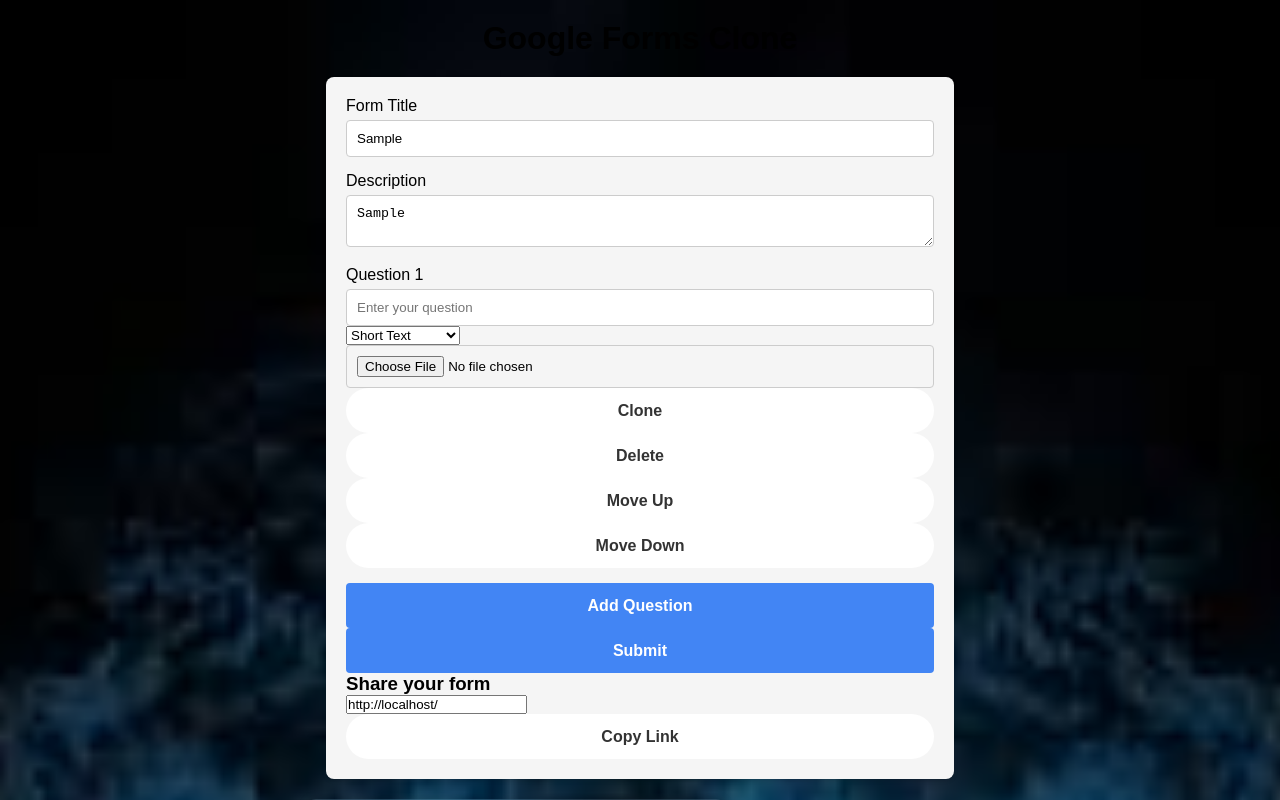
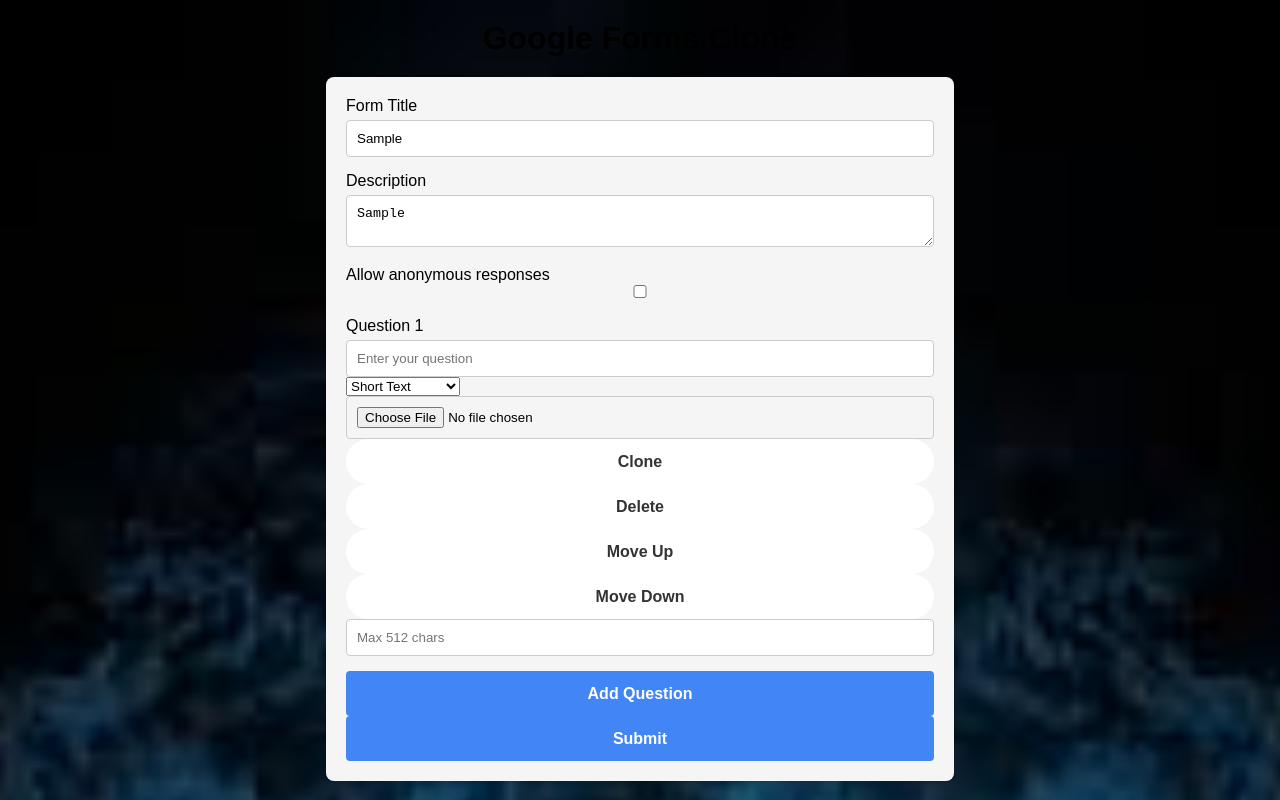
Before and after one commit to Marta-I601/Baze_2, a React (Create React App) app: page / in a window 1280 px wide. Both pictures are taken after typing "Sample", "Sample" into the empty fields and a click on the button "Add Question". Shown: the top 800 px of the page. Built offline with nearby package versions, Linux system fonts and the light colour scheme.

Commit message:
Update GoogleFormsPage.jsx
Mislim da sad nista ne fali sto se tice formi mozda je jos malo zakomlikujem sa css da izgleda lepse

```diff
--- a/src/components/GoogleFormsPage/GoogleFormsPage.jsx
+++ b/src/components/GoogleFormsPage/GoogleFormsPage.jsx
@@ -6,6 +6,8 @@
     const [questions, setQuestions] = useState([]);
     const [formTitle, setFormTitle] = useState("");
     const [formDescription, setFormDescription] = useState("");
+    const [allowAnonymous, setAllowAnonymous] = useState(false);
+    const [responses, setResponses] = useState({});
 
     const addQuestion = () => {
         setQuestions([...questions, {
@@ -17,7 +19,8 @@
             min: null,
             max: null,
             step: null,
-            image: null
+            image: null,
+            maxSelections: null
         }]);
     };
 
@@ -47,9 +50,13 @@
         }
     };
 
+    const handleResponseChange = (id, value) => {
+        setResponses({ ...responses, [id]: value });
+    };
+
     const handleSubmit = (e) => {
         e.preventDefault();
-        console.log({ formTitle, formDescription, questions });
+        console.log({ formTitle, formDescription, allowAnonymous, questions, responses });
     };
 
     return (
@@ -78,6 +85,16 @@
                             onChange={(e) => setFormDescription(e.target.value)}
                         ></textarea>
                     </div>
+                    <div className="form-group">
+                        <label>
+                            Allow anonymous responses
+                            <input
+                                type="checkbox"
+                                checked={allowAnonymous}
+                                onChange={(e) => setAllowAnonymous(e.target.checked)}
+                            />
+                        </label>
+                    </div>
                     {questions.map((q, index) => (
                         <div className="form-group" key={q.id}>
                             <label>Question {q.id}</label>
@@ -99,6 +116,36 @@
                                 <option value="date">Date</option>
                                 <option value="time">Time</option>
                             </select>
+                            {q.type === "multipleChoice" && (
+                                <input
+                                    type="number"
+                                    placeholder="Max selections"
+                                    value={q.maxSelections || ""}
+                                    onChange={(e) => updateQuestion(q.id, "maxSelections", parseInt(e.target.value))}
+                                />
+                            )}
+                            {q.type === "number" && (
+                                <>
+                                    <input
+                                        type="number"
+                                        placeholder="Min"
+                                        value={q.min || ""}
+                                        onChange={(e) => updateQuestion(q.id, "min", parseInt(e.target.value))}
+                                    />
+                                    <input
+                                        type="number"
+                                        placeholder="Max"
+                                        value={q.max || ""}
+                                        onChange={(e) => updateQuestion(q.id, "max", parseInt(e.target.value))}
+                                    />
+                                    <input
+                                        type="number"
+                                        placeholder="Step"
+                                        value={q.step || ""}
+                                        onChange={(e) => updateQuestion(q.id, "step", parseInt(e.target.value))}
+                                    />
+                                </>
+                            )}
                             <input type="file" onChange={(e) => updateQuestion(q.id, "image", e.target.files[0])} />
                             {q.image && <img src={URL.createObjectURL(q.image)} alt="Question Image" className="question-image" />}
                             <div>
@@ -107,16 +154,18 @@
                                 <button type="button" onClick={() => moveQuestion(q.id, -1)}>Move Up</button>
                                 <button type="button" onClick={() => moveQuestion(q.id, 1)}>Move Down</button>
                             </div>
+                            <input
+                                type={q.type === "date" ? "date" : q.type === "time" ? "time" : "text"}
+                                placeholder={q.type === "shortText" ? "Max 512 chars" : q.type === "longText" ? "Max 4096 chars" : ""}
+                                maxLength={q.type === "shortText" ? 512 : q.type === "longText" ? 4096 : undefined}
+                                value={responses[q.id] || ""}
+                                onChange={(e) => handleResponseChange(q.id, e.target.value)}
+                            />
                         </div>
                     ))}
                     <button type="button" className="form-button" onClick={addQuestion}>Add Question</button>
                     <button type="submit" className="form-button">Submit</button>
                 </form>
-                <div>
-                    <h3>Share your form</h3>
-                    <input type="text" value={window.location.href} readOnly />
-                    <button onClick={() => navigator.clipboard.writeText(window.location.href)}>Copy Link</button>
-                </div>
             </main>
         </div>
     );
```
